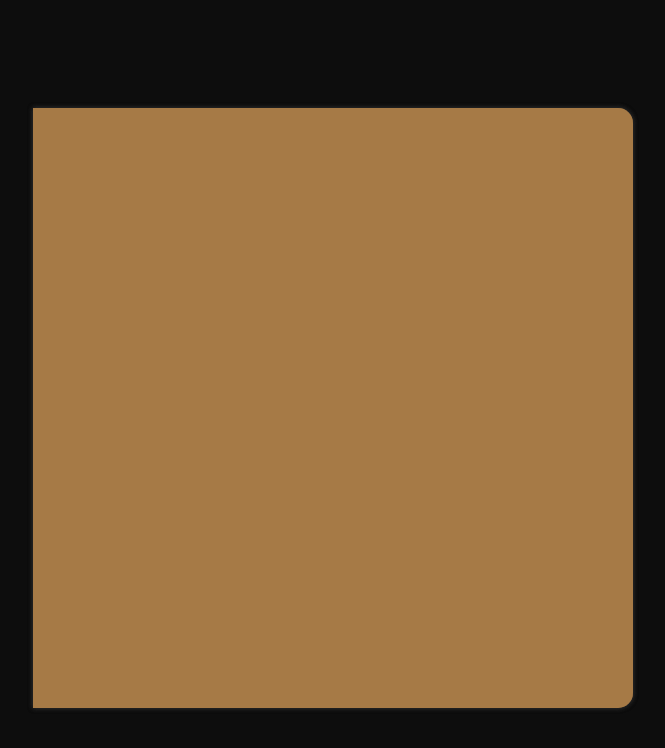
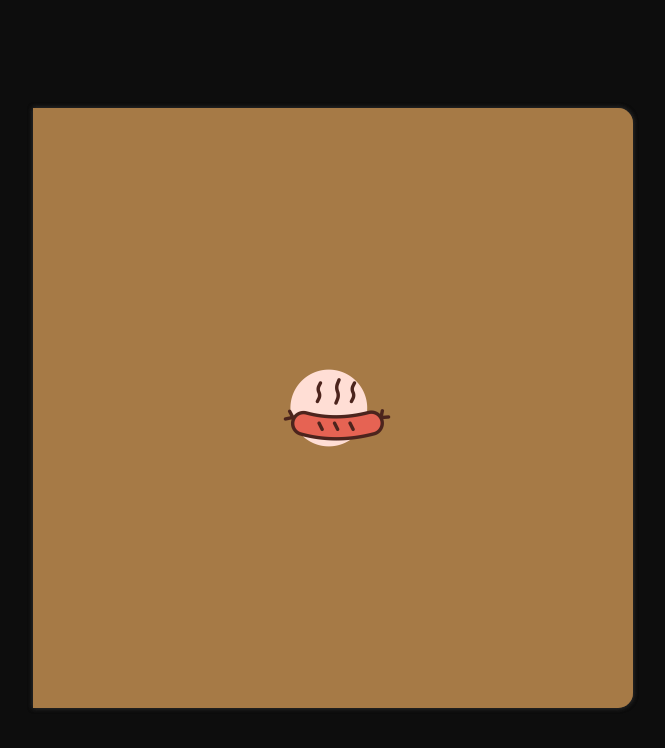
Before and after one commit to SimplyRamin/Flipbook-Guardteam, a plain HTML site: page index.html in a window 1280 px wide. Shown: the whole page, without its empty margins (307-972 px from the left). Drawn offline with Linux system fonts and the light colour scheme.

Commit message:
finishing the project

```diff
--- a/index.html
+++ b/index.html
@@ -15,22 +15,28 @@
     <input type="checkbox" id="checkbox-page1">
     <input type="checkbox" id="checkbox-page2">
     <input type="checkbox" id="checkbox-page3">
+    <input type="checkbox" id="checkbox-page4">
+    <input type="checkbox" id="checkbox-page5">
 
     <div class="book">
         <div class="cover">
+            <img src="img/sosis.png" alt="">
             <label for="checkbox-cover"></label>
         </div>
 
         <!-- page 1 -->
         <div class="page" id="page1">
             <div class="front-page">
-                <img src="img/1-1.jpg" alt="">
+                <div class="introduction">
+                    <p>Digital Brochure</p>
+                    <p>Designed by Guard Team</p>
+                </div>
                 <label class="next" for="checkbox-page1">
                     <i class="fa fa-chevron-right"></i>
                 </label>
             </div>
             <div class="back-page">
-                <img src="1.jpg" alt="page 1">
+                <img src="img/1-1.jpg" alt="">
                 <label class="prev" for="checkbox-page1">
                     <i class="fa fa-chevron-left"></i>
                 </label>
@@ -40,13 +46,13 @@
         <!-- page 2 -->
         <div class="page" id="page2">
             <div class="front-page">
-                <p>Lorem, ipsum dolor sit amet consectetur adipisicing elit. Tenetur laudantium repudiandae facilis cupiditate voluptate totam, soluta corporis nam blanditiis placeat. Obcaecati iste laborum rem quae corporis sunt non quas necessitatibus.</p>
+                <img src="img/1-2.jpg" alt="">
                 <label class="next" for="checkbox-page2">
                     <i class="fa fa-chevron-right"></i>
                 </label>
             </div>
             <div class="back-page">
-                <img src="1.jpg" alt="page 2">
+                <img src="img/2-1.jpg" alt="">
                 <label for="checkbox-page2" class="prev">
                     <i class="fa fa-chevron-left"></i>
                 </label>
@@ -56,14 +62,49 @@
         <!-- page 3 -->
         <div class="page" id="page3">
             <div class="front-page">
-                <p>Lorem, ipsum dolor sit amet consectetur adipisicing elit. Tenetur laudantium repudiandae facilis cupiditate voluptate totam, soluta corporis nam blanditiis placeat. Obcaecati iste laborum rem quae corporis sunt non quas necessitatibus.</p>
+                <img src="img/2-2.jpg" alt="">
                 <label class="next" for="checkbox-page3">
                     <i class="fa fa-chevron-right"></i>
                 </label>
             </div>
             <div class="back-page">
-                <img src="1.jpg" alt="page 3">
+                <img src="img/3-1.jpg" alt="">
                 <label for="checkbox-page3" class="prev">
+                    <i class="fa fa-chevron-left"></i>
+                </label>
+            </div>
+        </div>
+
+        <!-- page 4 -->
+        <div class="page" id="page4">
+            <div class="front-page">
+                <img src="img/3-2.jpg" alt="">
+                <label class="next" for="checkbox-page4">
+                    <i class="fa fa-chevron-right"></i>
+                </label>
+            </div>
+            <div class="back-page">
+                <img src="img/4-1.jpg" alt="">
+                <label for="checkbox-page4" class="prev">
+                    <i class="fa fa-chevron-left"></i>
+                </label>
+            </div>
+        </div>
+
+        <!-- page 5 -->
+        <div class="page" id="page5">
+            <div class="front-page">
+                <img src="img/4-2.jpg" alt="">
+                <label class="next" for="checkbox-page5">
+                    <i class="fa fa-chevron-right"></i>
+                </label>
+            </div>
+            <div class="back-page">
+                <div class="introduction">
+                    <p>Digital Brochure</p>
+                    <p>Designed by Guard Team</p>
+                </div>
+                <label for="checkbox-page5" class="prev">
                     <i class="fa fa-chevron-left"></i>
                 </label>
             </div>
--- a/style.css
+++ b/style.css
@@ -1,4 +1,10 @@
-/* done until 04:30 */
+/*
+    On the context of z-index:
+    the higher the value, the more backward that element is place.
+    thus, the cover which is the last page, has the highest z-index,
+    and the front cover, which is the first page, has the lowest z-index.
+    on that notion, the pages should get the value for their z-index.
+*/
 
 body {
     font-family: "Roboto", sans-serif;
@@ -21,6 +27,18 @@ input {
     perspective: 1500;
 }
 
+.introduction{
+    display: flex;
+    justify-content: center;
+    flex-direction: column;
+    align-items: center;
+    height: 70vh;
+}
+.introduction p {
+    font-size: 1.5rem;
+    font-weight: bold;
+}
+
 .cover, .back-cover {
     background-color: #a67a46;
     width: 100%;
@@ -34,9 +52,16 @@ input {
 
 .cover{
     position: absolute;
-    z-index: 4;
+    z-index: 98;
     transform-origin: center left;
     transition: transform 1s;
+}
+
+.cover img{
+    position: relative;
+    width: 128px;
+    height: 128px;
+    left: 40%;
 }
 
 .cover label{
@@ -52,7 +77,6 @@ input {
 
 .page {
     position: absolute;
-    z-index: 1;
     background-color: #f2e2c4;
     width: 97.5%;
     height: 95%;
@@ -67,8 +91,14 @@ input {
 .page img {
     width: 100%;
     height: 100%;
+}
+
+.front-page img{
     border-radius: 0 15px 15px 0;
+}
 
+.back-page img{
+    border-radius: 15px 0 0 15px;
 }
 
 .front-page{
@@ -77,6 +107,7 @@ input {
     height: 100%;
     backface-visibility: hidden;
     box-sizing: border-box;
+    border-radius: 0 15px 15px 0;
 }
 
 .back-page{
@@ -86,6 +117,8 @@ input {
     height: 100%;
     backface-visibility: hidden;
     z-index: 99;
+    background-color: #f2e2c4;
+    border-radius: 15px 0 0 15px;
 }
 
 .next, .prev{
@@ -103,12 +136,18 @@ input {
 }
 
 #page1 {
+    z-index: 5;
+}
+#page2 {
+    z-index: 4;
+}
+#page3 {
     z-index: 3;
 }
-#page2 {
+#page4 {
     z-index: 2;
 }
-#page3 {
+#page5 {
     z-index: 1;
 }
 
@@ -134,3 +173,11 @@ input {
     transform: rotateY(-180deg);
     z-index: 4;
 }
+#checkbox-page4:checked ~ .book #page4 {
+    transform: rotateY(-180deg);
+    z-index: 5;
+}
+#checkbox-page5:checked ~ .book #page5 {
+    transform: rotateY(-180deg);
+    z-index: 6;
+}
```
Also changed, not shown: img/sosis.png (added).
